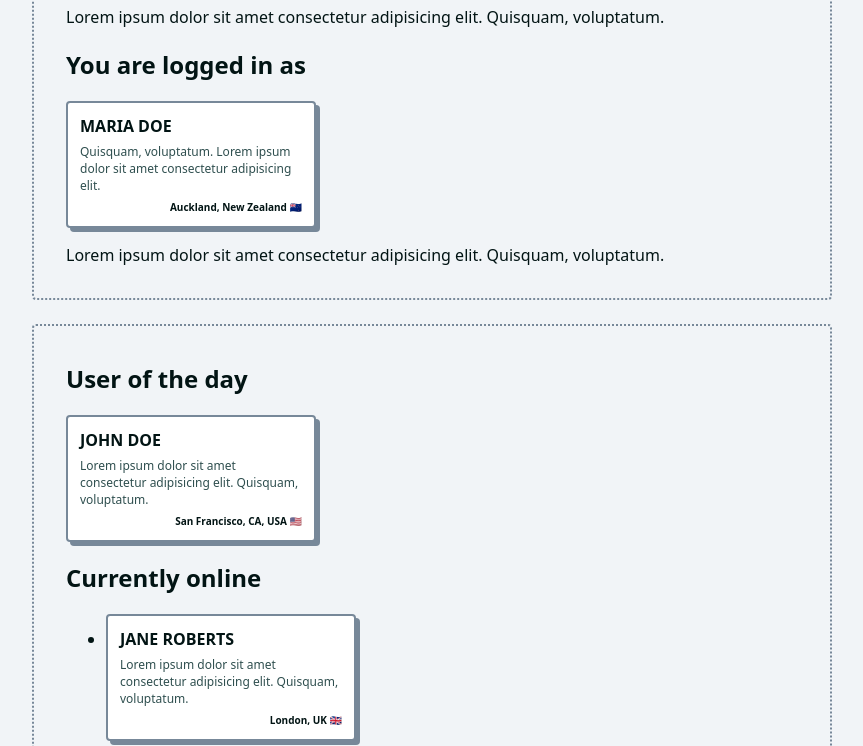
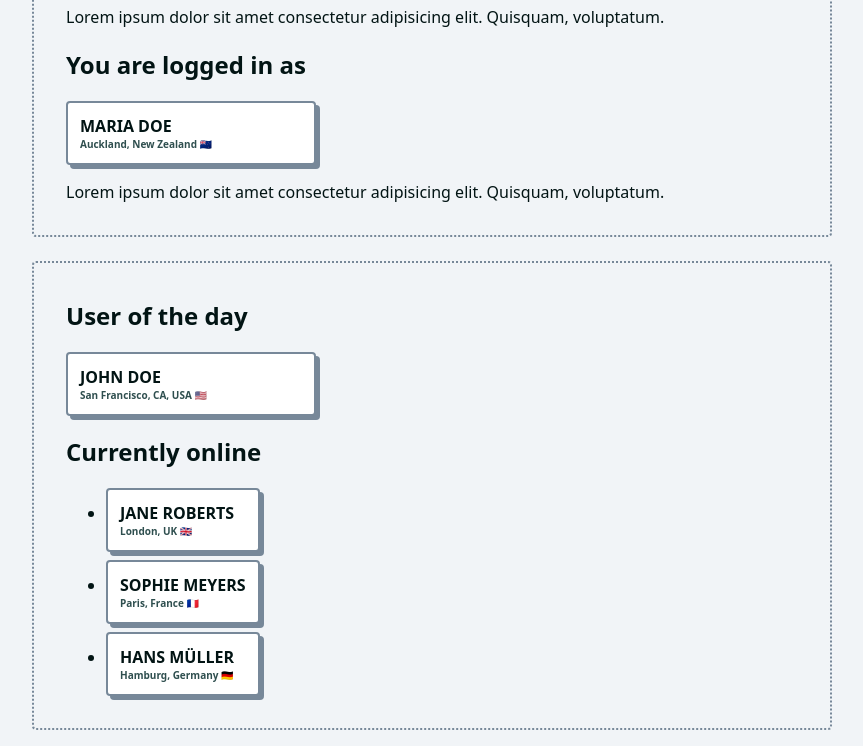
Before and after one commit to MadhaviRamani/web-challenges, a website: page css-basic/css-basics_combined-users/index.html in a window 1280 px wide. Shown: the part 122-868 px from the top of the page, without its empty margins (208-1071 px from the left). Drawn offline with Linux system fonts and the light colour scheme.

Commit message:
hide bio and edit location

```diff
--- a/css-basic/css-basics_combined-users/css/styles.css
+++ b/css-basic/css-basics_combined-users/css/styles.css
@@ -53,6 +53,7 @@ li {
 }
 
 .bio {
+  display: none;
   font-size: 12px;
   color: darkslategray;
   margin: 6px 0;
@@ -61,8 +62,9 @@ li {
 .location {
   font-size: 10px;
   font-weight: 600;
-  text-align: end;
+  text-align: left;
   margin: 0;
+  color: darkslategray;
 }
 
 /*
```
